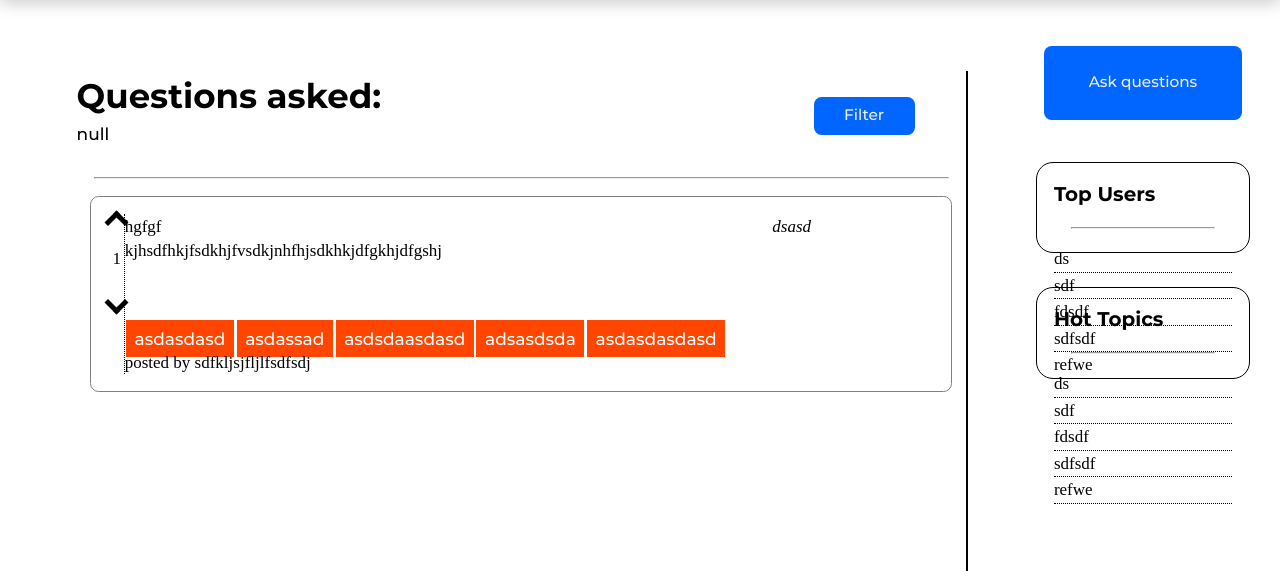
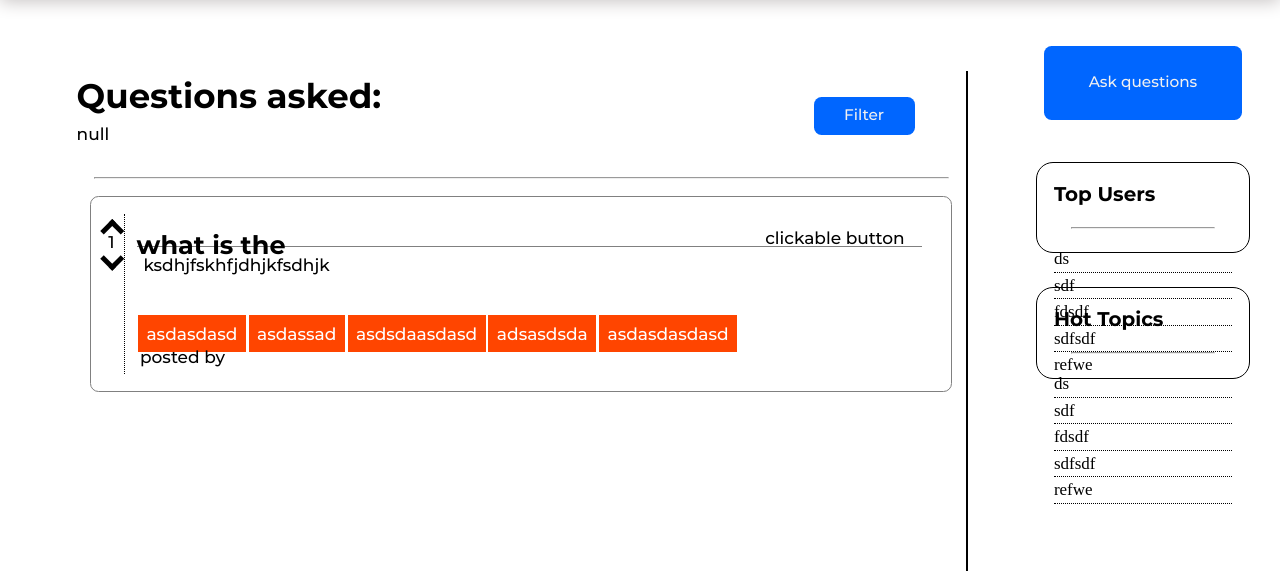
Before and after one commit to JacksonTai/ex-ledge, a PHP site: page /app/view/studenthome.php in a window 1280 px wide. Shown: the part 60-631 px from the top of the page. Run offline with PHP 8.4, Linux system fonts and the light colour scheme.

Commit message:
student homepage completed

```diff
--- a/app/view/studenthome.php
+++ b/app/view/studenthome.php
@@ -25,30 +25,28 @@
             </div>
             <hr>
 
+
+            <!-- DUPLICATE AS NEEDED -->
             <div class="post-ctnr">
-
                 <div class="vote-tab">
                     <i class="vote-arrow rotate-up"></i>
-                    <div class="">1</div>
+                    <p>1</p>
                     <i class="vote-arrow rotate-down"></i>
                 </div>
-
                 <div class="post-ctnt">
-                    <div class="post-title">hgfgf <i>dsasd</i></div>
-                    <div class="post-preview">kjhsdfhkjfsdkhjfvsdkjnhfhjsdkhkjdfgkhjdfgshj</div>
+                    <div class="post-title"><h2 style="font-weight: 400;">what is the</h2><p>clickable button</p></div>
+                    <div class="post-preview"><p>ksdhjfskhfjdhjkfsdhjk</p></div>
                     <div class="post-tags">
                         <span>asdasdasd</span><span>asdassad</span><span>asdsdaasdasd</span><span>adsasdsda</span><span>asdasdasdasd</span>
                     </div>
-                    <div class="post-info">posted by sdfkljsjfljlfsdfsdj</div>
+                    <div class="post-info"><p>posted by</p></div>
                 </div>
-
             </div>
+            <!-- DUPLICATE END   -->
+        </div>
 
 
-
-
-        </div>
-
+        <!-- SIDEBAR -->
         <div class="sidebar">
             <div class="trending">
                 <button>Ask questions</button>
--- a/public/css/home.css
+++ b/public/css/home.css
@@ -6,9 +6,7 @@
     display: grid;
     grid-template-columns: 80% 20%;
     height: 100vh; max-height: 100%;
-
     margin: 80px 1vw 1vw 2vw;
-
 }
 
 
@@ -18,9 +16,7 @@
 }
 
 hr {margin: 1em}
-
 .title-ctnr {display: grid; grid-template-columns: 80% 20%;}
-
 div > button {margin: 1.5rem;}
 
 .vote-arrow {
@@ -30,12 +26,12 @@ div > button {margin: 1.5rem;}
     border-width: 0 0.3rem 0.3rem 0;
 }
 
-.rotate-up {transform: rotate(-135deg);}
-.rotate-down {transform: rotate(45deg);}
+.rotate-up {transform: translate(-25%, 50%) rotate(-135deg);}
+.rotate-down {transform: translate(-25%,25%) rotate(45deg);}
 
 .vote-tab {
-    display: grid; grid-template-rows: 20% 30% 20%;
-    text-align: center;
+    display: grid; grid-template-rows: 10% 10% 10%;
+    text-align: left;
     border-right: 1px dotted black;
 }
 
@@ -47,50 +43,30 @@ div > button {margin: 1.5rem;}
 
 .post-ctnt {
     display: grid; grid-template-rows: 15% 55% 15% 15%;
-    min-height: 20vh;
-
+    min-height: 15vh;
+    margin: 0.7rem;
 }
 
 .post-title {
     display: grid; grid-template-columns: 80% 20%;
+    border-bottom: 1px solid grey;
 }
 
-.post-preview {
-
-}
-
-.post-tags {
-    display: inline;
-}
+.post-preview {margin: 0.4rem;}
+.post-tags {display: inline;}
 
 .post-tags > * {
     margin: 0.08rem; padding: 0.5rem;
-    color: white;
-    background-color: orangered;
+    color: white; background-color: orangered;
 }
 
+.post-info {margin: 0.2rem;}
 
-
-
-
-
-
-
-.trending {
-    display: grid;
-    grid-template-rows: 35% 35%;
-}
-
-.trending {
-    display: grid;
-    grid-template-rows: 20% 20% 20% 20% 20%;
-}
+.trending {display: grid; grid-template-rows: 20% 20% 20% 20% 20%;}
 
 .trending-tab {
     border: 1px solid black; border-radius: 1rem;
     margin: 1rem; padding: 1rem;
 }
 
-.trending-tab > div {
-    border-bottom: 1px dotted black;
-}
+.trending-tab > div {border-bottom: 1px dotted black;}
```
